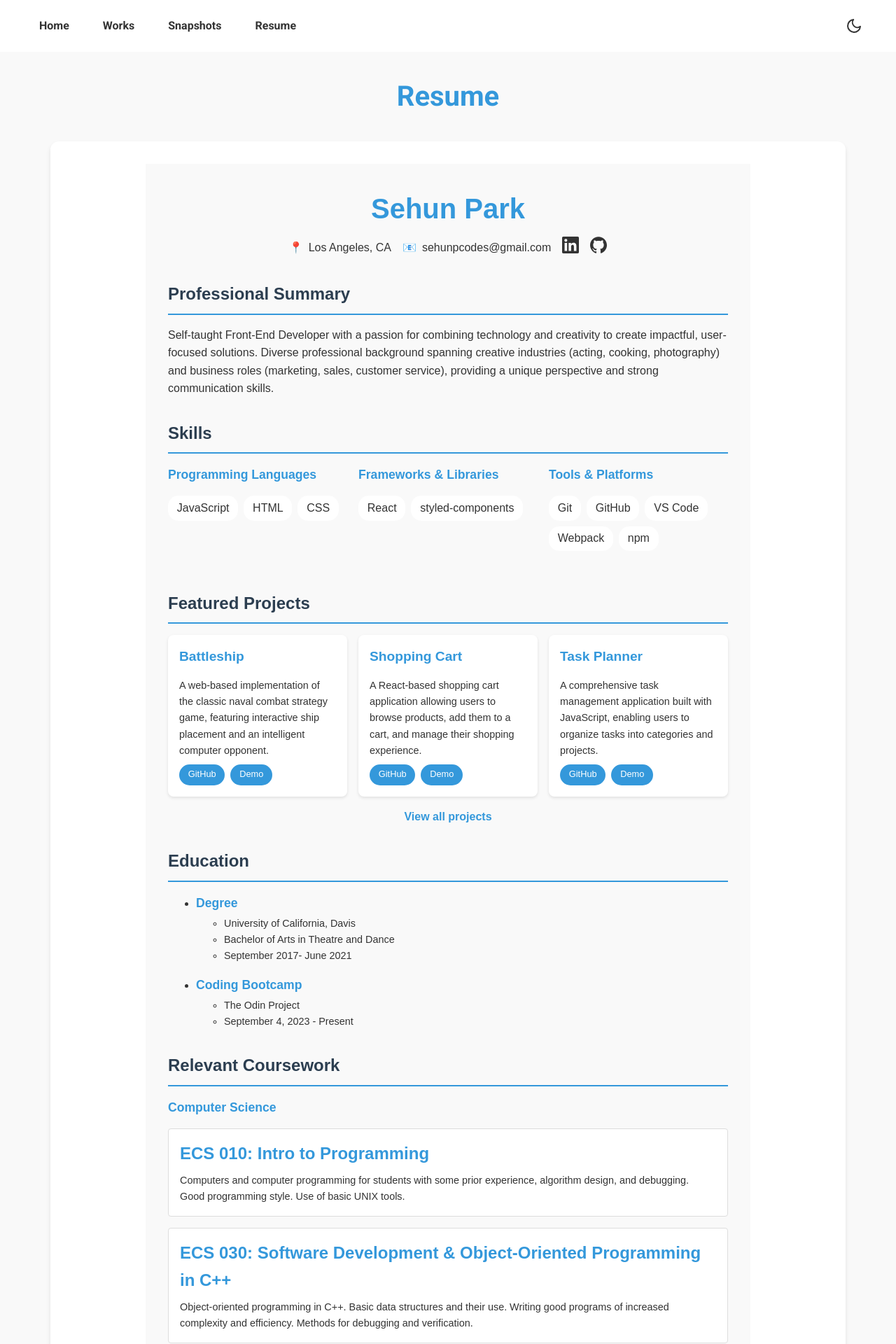
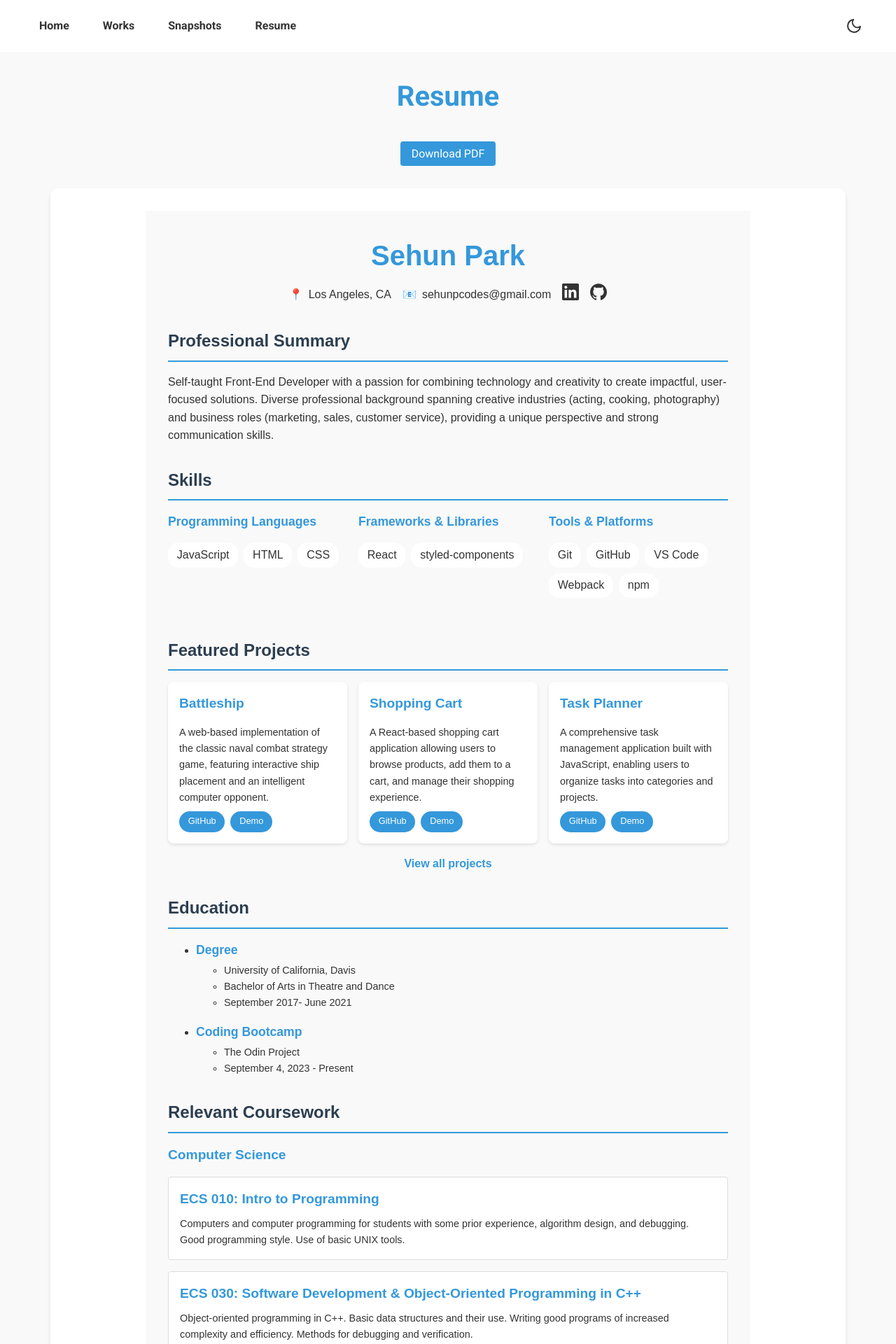
Before and after one commit to sehundpark/personal-portfolio, a React (Vite) app: page /resume in a window 1280 px wide. Shown: the top 1920 px of the page at 70% size. Built offline with nearby package versions, Linux system fonts and the light colour scheme.

Commit message:
Added download button for Resume as PDF.

```diff
--- a/package.json
+++ b/package.json
@@ -12,6 +12,8 @@
     "deploy": "gh-pages -d build"
   },
   "dependencies": {
+    "html2canvas": "^1.4.1",
+    "jspdf": "^2.5.2",
     "react": "^18.3.1",
     "react-dom": "^18.3.1",
     "react-router-dom": "^6.26.2",
--- /dev/null
+++ b/src/components/DownloadPDFButton.jsx
@@ -0,0 +1,43 @@
+import html2canvas from "html2canvas";
+import jsPDF from "jspdf";
+import styled from "styled-components";
+
+export const DownloadPDFButton = ({ contentRef }) => {
+  const handleDownloadPDF = async () => {
+    const element = contentRef.current;
+    const canvas = await html2canvas(element, {
+      scrollY: -window.scrollY,
+      scale: 2,
+      useCORS: true,
+      logging: true,
+      height: element.scrollHeight,
+    });
+
+    const imgData = canvas.toDataURL("image/png");
+    const pdf = new jsPDF({
+      orientation: "portrait",
+      unit: "px",
+      format: [canvas.width, canvas.height],
+    });
+
+    pdf.addImage(imgData, "PNG", 0, 0, canvas.width, canvas.height);
+    pdf.save("SehunPark_Resume.pdf");
+  };
+
+  return <StyledButton onClick={handleDownloadPDF}>Download PDF</StyledButton>;
+};
+
+const StyledButton = styled.button`
+  background-color: var(--primary-color);
+  color: white;
+  border: none;
+  padding: 0.5rem 1rem;
+  border-radius: 4px;
+  cursor: pointer;
+  font-size: 1rem;
+  transition: background-color 0.3s;
+
+  &:hover {
+    background-color: var(--secondary-color);
+  }
+`;
--- a/src/pages/ResumePage.jsx
+++ b/src/pages/ResumePage.jsx
@@ -1,11 +1,18 @@
+import { useRef } from "react";
 import styled from "styled-components";
 import { Resume } from "./subpages/Education/Resume";
+import { DownloadPDFButton } from "../components/DownloadPDFButton";
 
 export const ResumePage = () => {
+  const resumeRef = useRef();
+
   return (
     <StyledResumePage>
       <PageHeader>Resume</PageHeader>
-      <ResumeWrapper>
+      <ButtonContainer>
+        <DownloadPDFButton contentRef={resumeRef} />
+      </ButtonContainer>
+      <ResumeWrapper ref={resumeRef}>
         <Resume />
       </ResumeWrapper>
     </StyledResumePage>
@@ -31,3 +38,10 @@ const ResumeWrapper = styled.div`
   border-radius: 12px;
   box-shadow: 0 4px 6px rgba(0, 0, 0, 0.1);
 `;
+
+const ButtonContainer = styled.div`
+  display: flex;
+  justify-content: center;
+  gap: 1rem;
+  margin-bottom: 2rem;
+`;
--- a/src/pages/subpages/Education/Resume.jsx
+++ b/src/pages/subpages/Education/Resume.jsx
@@ -423,7 +423,7 @@ const CourseCategory = styled.div`
 `;
 
 const CourseTitle = styled.h3`
-  font-size: 1.1rem;
+  font-size: 1.2rem;
   margin-bottom: 0.5rem;
   color: var(--primary-color);
 `;
@@ -446,7 +446,8 @@ const CourseItem = styled.li`
   }
 `;
 
-const CourseName = styled.h4`
+const CourseName = styled.h3`
+  font-size: 1.2rem;
   margin: 0 0 0.5rem 0;
   color: var(--primary-color);
 `;
```
Also changed, not shown: 1 other file (tests, documents, lock files or other folders).
